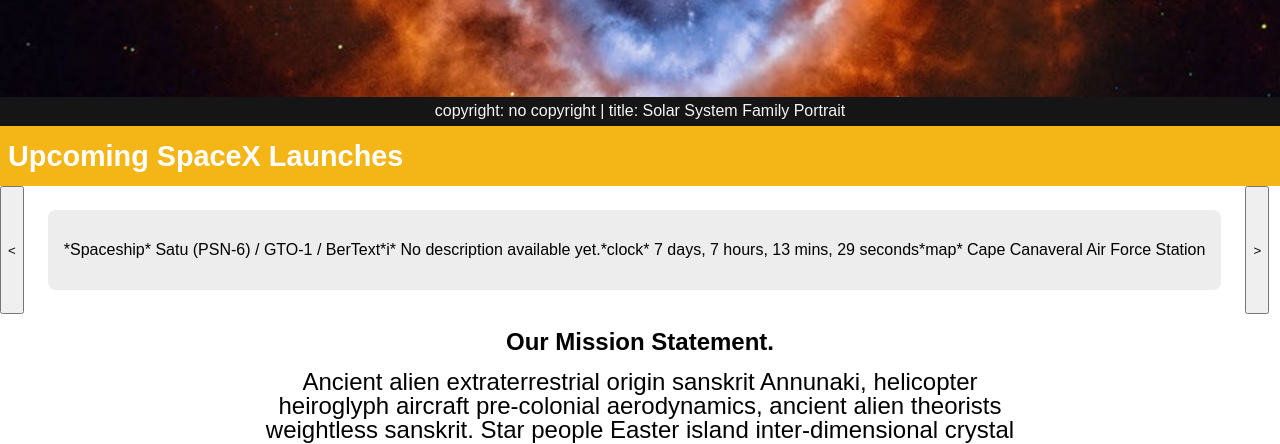
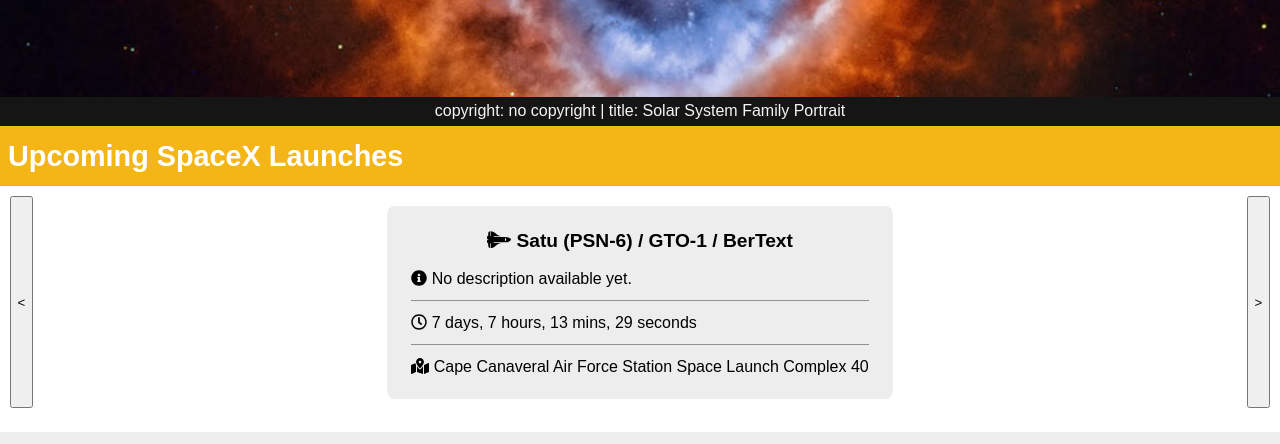
Before and after one commit to TatyCat/astroview, a website: page public/index.html in a window 1280 px wide. Shown: the part 335-779 px from the top of the page. Drawn offline with Linux system fonts and the light colour scheme; a web font is replaced by a local one.

Commit message:
Added styling to carousel section

```diff
--- a/public/index.html
+++ b/public/index.html
@@ -23,21 +23,22 @@
       </div>
       <p id="photo-desc">copyright: no copyright | title: Solar System Family Portrait</p>
     </header>
+
     <main>
       <h2>Upcoming SpaceX Launches</h2>
       <section>
         <button><</button>
         <section>
-          <p>*Spaceship* Satu (PSN-6) / GTO-1 / BerText</p>
-          <p>*i* No description available yet.</p>
-          <p>*clock* 7 days, 7 hours, 13 mins, 29 seconds</p>
-          <p>*map* Cape Canaveral Air Force Station</p>
+          <h4><i class="fas fa-space-shuttle"></i> Satu (PSN-6) / GTO-1 / BerText</h4>
+          <p><i class="fas fa-info-circle"></i> No description available yet.</p>
+          <p><i class="far fa-clock"></i> 7 days, 7 hours, 13 mins, 29 seconds</p>
+          <p><i class="fas fa-map-marked-alt"></i> Cape Canaveral Air Force Station Space Launch Complex 40</p>
         </section>
         <button>></button>
       </section>
 
         <article>
-          <h3>Our Mission Statement.</h3>
+          <h3>Our Mission Statement</h3>
           <p>Ancient alien extraterrestrial origin sanskrit Annunaki, helicopter heiroglyph aircraft pre-colonial aerodynamics, ancient alien theorists weightless sanskrit. Star people Easter island inter-dimensional crystal skull anti-gravity vimana, the answer is a resounding YES... Mainstream archaelogy golden disk targeted mutation, ancient alien theorists otherworldly visitors worm hole space brothers SETI space time.</p>
         </article>
     </main>
--- a/public/screen.css
+++ b/public/screen.css
@@ -81,7 +81,7 @@
   padding: 10rem;
   text-align: center;
   font-size: 2rem;
-  text-shadow: .5px 1px 1px rgb(154, 154, 154);
+  text-shadow: .5px .6px 1px rgb(154, 154, 154);
   color: #ffffff
 }
 
@@ -99,7 +99,10 @@
 /* Main Section */
 main section{
   display: flex;
+  margin: .6rem;
+  justify-content: space-between;
 }
+
 main h2 {
   background-color: rgb(244, 181, 22);
   color: white;
@@ -110,9 +113,41 @@
 
 main section section{
   background-color: #EDEDED;
+  padding: 1.5rem;
+  border-radius: .5rem;
+  display: flex;
+  flex-direction: column;
+  max-width: 48%;
+}
+
+main section section p{
+  margin-top: .8rem;
+  margin-bottom: 0;
+}
+
+main section section p:nth-child(odd){
+  border-bottom: 1px rgb(145, 145, 145) solid;
+  border-top: 1px rgb(145, 145, 145) solid;
+  padding: .8rem 0;
+}
+
+main section section h4{
+  text-align: center;
+  font-size: 1.2rem;
+  margin: 0;
+  padding-bottom: .5rem;
+}
+
+article{
+  background-color: #EDEDED;
+  margin: 0;
+  margin-top: 1.5rem;
   padding: 1rem;
-  margin: 1.5rem;
-  border-radius: .5rem;
+}
+
+article h3{
+  color: rgb(244, 181, 22);
+  text-shadow: .5px .5px 1px rgb(145, 145, 145);
 }
 
 article p, h3 {
@@ -128,7 +163,6 @@
 /* Footer Section */
 footer {
   background-color: black;
-  margin-top: 1rem;
   padding: 1rem;
   color: whitesmoke;
 }
```
